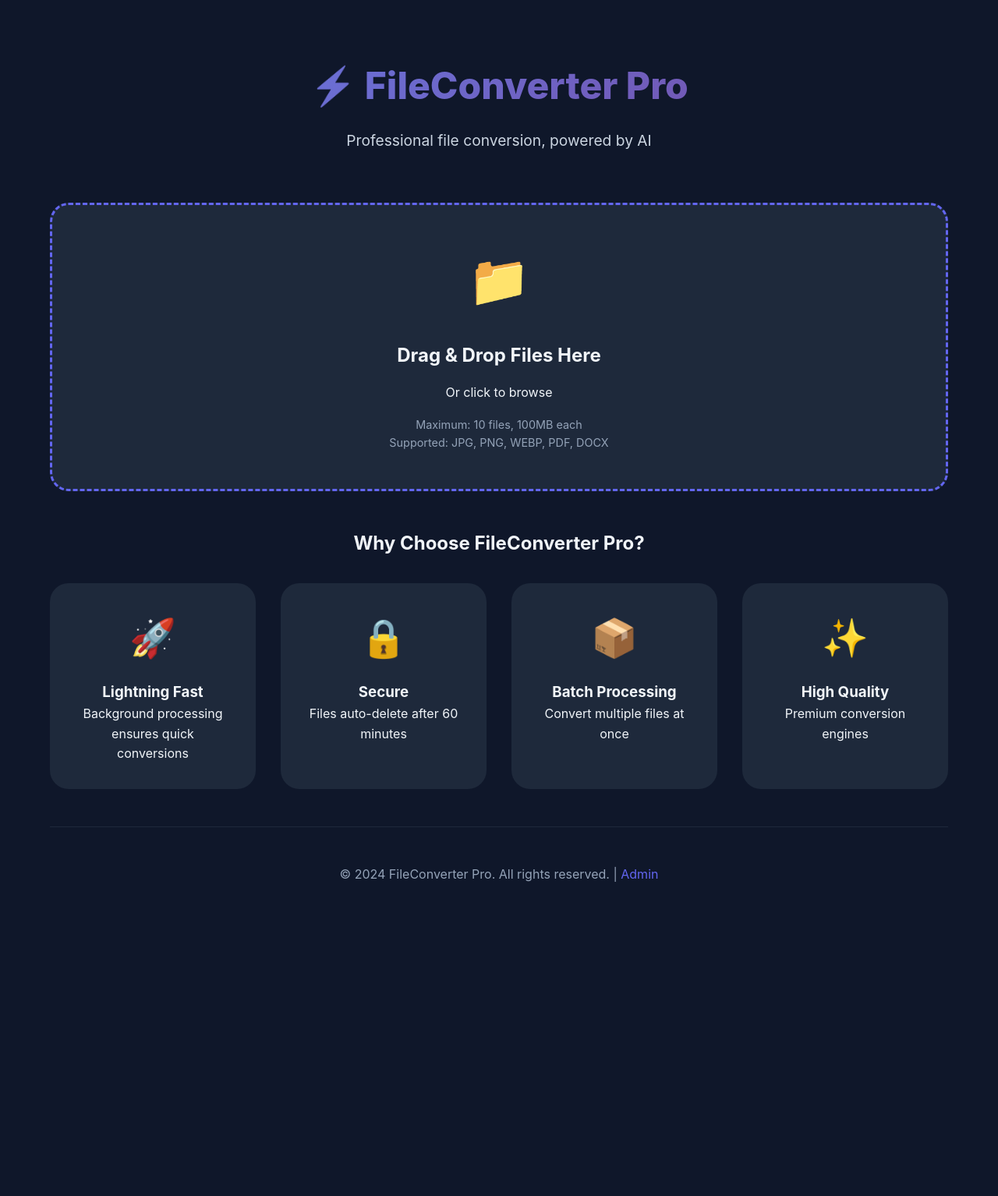
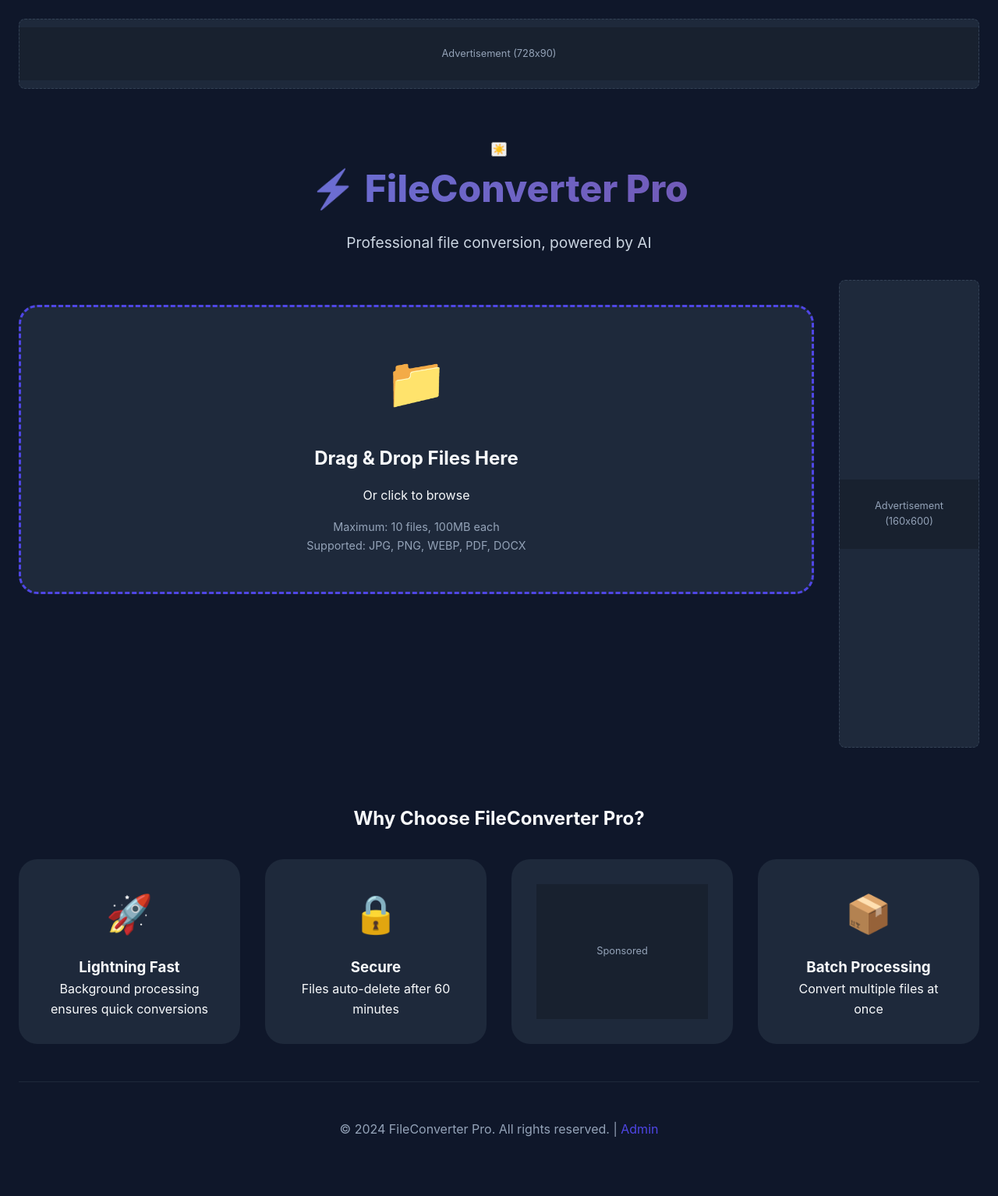
Before and after one commit to athefe-tanjavoor/converterApp, a FastAPI app: page / in a window 1280 px wide. Shown: the whole page at 78% size. Before the commit the page ends 1131 px from the top, so only its background shows below. Run offline with FastAPI, Linux system fonts and the light colour scheme; parts of the project's set-up code (start-up, migrations or seed data) failed here and were passed over.

Commit message:
first commit

```diff
--- a/app/static/css/style.css
+++ b/app/static/css/style.css
@@ -1,30 +1,30 @@
 /* FileConverter Pro - Modern Styling */
 
 :root {
-    /* Color Scheme */
-    --primary-color: #6366f1;
-    --primary-dark: #4f46e5;
+    /* Core Colors - Dark Mode (Default) */
+    --primary-color: #4f46e5;
+    --primary-dark: #4338ca;
     --secondary-color: #8b5cf6;
+
+    --bg-primary: #0f172a;
+    --bg-secondary: #1e293b;
+    --bg-card: #1e293b;
+    --bg-hover: #334155;
+
+    --text-primary: #f8fafc;
+    --text-secondary: #cbd5e1;
+    --text-muted: #94a3b8;
+
+    --border-color: #334155;
+
     --success-color: #10b981;
     --error-color: #ef4444;
     --warning-color: #f59e0b;
     --info-color: #3b82f6;
 
-    /* Gradients */
     --gradient-primary: linear-gradient(135deg, #667eea 0%, #764ba2 100%);
     --gradient-success: linear-gradient(135deg, #10b981 0%, #059669 100%);
     --gradient-error: linear-gradient(135deg, #ef4444 0%, #dc2626 100%);
-
-    /* Backgrounds */
-    --bg-primary: #0f172a;
-    --bg-secondary: #1e293b;
-    --bg-card: #1e293b;
-    --bg-hover: #334155;
-
-    /* Text Colors */
-    --text-primary: #f1f5f9;
-    --text-secondary: #cbd5e1;
-    --text-muted: #94a3b8;
 
     /* Spacing */
     --spacing-xs: 0.5rem;
@@ -33,7 +33,7 @@
     --spacing-lg: 2rem;
     --spacing-xl: 3rem;
 
-    /* Border Radius */
+    /* Radius */
     --radius-sm: 0.5rem;
     --radius-md: 1rem;
     --radius-lg: 1.5rem;
@@ -42,7 +42,24 @@
     --shadow-sm: 0 1px 2px 0 rgba(0, 0, 0, 0.05);
     --shadow-md: 0 4px 6px -1px rgba(0, 0, 0, 0.1);
     --shadow-lg: 0 10px 15px -3px rgba(0, 0, 0, 0.3);
-    --shadow-xl: 0 20px 25px -5px rgba(0, 0, 0, 0.5);
+}
+
+/* Light Mode Overrides */
+[data-theme="light"] {
+    --bg-primary: #f8fafc;
+    --bg-secondary: #ffffff;
+    --bg-card: #ffffff;
+    --bg-hover: #f1f5f9;
+
+    --text-primary: #0f172a;
+    --text-secondary: #334155;
+    --text-muted: #64748b;
+
+    --border-color: #e2e8f0;
+
+    --shadow-sm: 0 1px 2px 0 rgba(0, 0, 0, 0.05);
+    --shadow-md: 0 4px 6px -1px rgba(0, 0, 0, 0.05);
+    --shadow-lg: 0 10px 15px -3px rgba(0, 0, 0, 0.05);
 }
 
 /* Reset & Base Styles */
@@ -60,9 +77,92 @@ body {
     min-height: 100vh;
 }
 
+/* Main Layout with Sidebar */
+.main-layout {
+    display: flex;
+    gap: var(--spacing-lg);
+    align-items: flex-start;
+}
+
+.content-area {
+    flex: 1;
+    min-width: 0; /* Prevents overflow */
+}
+
+.sidebar-ads {
+    width: 180px;
+    flex-shrink: 0;
+    display: none; /* Hidden on mobile */
+}
+
+@media (min-width: 1024px) {
+    .sidebar-ads {
+        display: block;
+    }
+}
+
+/* Ad Containers */
+.ad-container {
+    background: var(--bg-card);
+    border-radius: var(--radius-sm);
+    overflow: hidden;
+    margin-bottom: var(--spacing-md);
+    display: flex;
+    justify-content: center;
+    align-items: center;
+    border: 1px dashed var(--bg-hover);
+}
+
+.ad-leaderboard {
+    width: 100%;
+    min-height: 90px;
+    margin-bottom: var(--spacing-lg);
+}
+
+.ad-skyscraper {
+    min-height: 600px;
+    position: sticky;
+    top: var(--spacing-md);
+}
+
+.ad-rectangle {
+    min-height: 250px;
+    min-width: 300px;
+}
+
+.ad-placeholder {
+    width: 100%;
+    height: 100%;
+    display: flex;
+    justify-content: center;
+    align-items: center;
+    background: rgba(0, 0, 0, 0.2);
+    color: var(--text-muted);
+    font-size: 0.8rem;
+    padding: var(--spacing-md);
+    text-align: center;
+}
+
+.ad-feature .ad-placeholder {
+    min-height: 150px;
+}
+
+/* Result Grid (Card + Ad) */
+.result-grid {
+    display: flex;
+    gap: var(--spacing-md);
+    flex-wrap: wrap;
+    justify-content: center;
+}
+
+.result-card {
+    flex: 1;
+    min-width: 300px;
+}
+
 /* Container */
 .container {
-    max-width: 1200px;
+    max-width: 1280px; /* Increased for sidebar */
     margin: 0 auto;
     padding: var(--spacing-md);
 }
@@ -70,7 +170,7 @@ body {
 /* Header */
 header {
     text-align: center;
-    padding: var(--spacing-xl) 0 var(--spacing-lg);
+    padding: var(--spacing-lg) 0; /* Reduced padding */
 }
 
 header h1 {
--- a/app/static/js/main.js
+++ b/app/static/js/main.js
@@ -29,8 +29,37 @@ let pollingInterval = null;
 
 // Initialize
 document.addEventListener('DOMContentLoaded', () => {
+    setupThemeToggle();
     setupEventListeners();
 });
+
+// Theme Toggle Logic
+function setupThemeToggle() {
+    const themeToggle = document.getElementById('theme-toggle');
+    const iconSpan = themeToggle.querySelector('.icon');
+
+    // Check saved preference
+    const savedTheme = localStorage.getItem('theme') || 'dark';
+    document.documentElement.setAttribute('data-theme', savedTheme);
+    updateThemeIcon(savedTheme, iconSpan);
+
+    themeToggle.addEventListener('click', () => {
+        const currentTheme = document.documentElement.getAttribute('data-theme');
+        const newTheme = currentTheme === 'light' ? 'dark' : 'light';
+
+        document.documentElement.setAttribute('data-theme', newTheme);
+        localStorage.setItem('theme', newTheme);
+        updateThemeIcon(newTheme, iconSpan);
+    });
+}
+
+function updateThemeIcon(theme, iconSpan) {
+    if (theme === 'light') {
+        iconSpan.textContent = '🌙'; // Moon for light mode
+    } else {
+        iconSpan.textContent = '☀️'; // Sun for dark mode
+    }
+}
 
 // Setup Event Listeners
 function setupEventListeners() {
--- a/app/templates/index.html
+++ b/app/templates/index.html
@@ -8,12 +8,24 @@
 </head>
 <body>
     <div class="container">
+        <!-- Ad Placement: Top Leaderboard -->
+        <div class="ad-container ad-leaderboard">
+            <div class="ad-placeholder">
+                <span>Advertisement (728x90)</span>
+            </div>
+        </div>
+
         <header>
+            <button class="theme-toggle" id="theme-toggle" aria-label="Toggle Dark/Light Mode">
+                <!-- Sun Icon (for Dark Mode) -->
+                <span class="icon">☀️</span>
+            </button>
             <h1>⚡ {{app_name}}</h1>
             <p class="tagline">Professional file conversion, powered by AI</p>
         </header>
 
-        <main>
+        <main class="main-layout">
+            <div class="content-area">
                 <!-- Upload Section -->
                 <section class="upload-section">
                     <div class="upload-zone" id="upload-zone">
@@ -61,6 +73,7 @@
 
                 <!-- Result Section -->
                 <section class="result-section" id="result-section" style="display: none;">
+                    <div class="result-grid">
                         <div class="result-card success" id="success-card" style="display: none;">
                             <div class="result-icon">✅</div>
                             <h3>Conversion Complete!</h3>
@@ -71,6 +84,14 @@
                             <button class="btn btn-secondary" id="convert-another">Convert Another</button>
                         </div>
 
+                        <!-- Ad Placement: Rectangle (In Result) -->
+                        <div class="ad-container ad-rectangle">
+                            <div class="ad-placeholder">
+                                <span>Advertisement (300x250)</span>
+                            </div>
+                        </div>
+                    </div>
+
                     <div class="result-card error" id="error-card" style="display: none;">
                         <div class="result-icon">❌</div>
                         <h3>Conversion Failed</h3>
@@ -78,6 +99,17 @@
                         <button class="btn btn-secondary" id="try-again">Try Again</button>
                     </div>
                 </section>
+            </div>
+
+            <!-- Ad Placement: Sidebar Skyscraper (Desktop only usually) -->
+            <aside class="sidebar-ads">
+                <div class="ad-container ad-skyscraper">
+                    <div class="ad-placeholder">
+                        <span>Advertisement (160x600)</span>
+                    </div>
+                </div>
+            </aside>
+        </main>
 
         <!-- Features Section -->
         <section class="features">
@@ -93,19 +125,19 @@
                     <h3>Secure</h3>
                     <p>Files auto-delete after 60 minutes</p>
                 </div>
+                <!-- Ad Placement: In-Feed Feature -->
+                <div class="feature-card ad-feature">
+                    <div class="ad-placeholder small">
+                        <span>Sponsored</span>
+                    </div>
+                </div>
                 <div class="feature-card">
                     <div class="feature-icon">📦</div>
                     <h3>Batch Processing</h3>
                     <p>Convert multiple files at once</p>
                 </div>
-                    <div class="feature-card">
-                        <div class="feature-icon">✨</div>
-                        <h3>High Quality</h3>
-                        <p>Premium conversion engines</p>
-                    </div>
             </div>
         </section>
-        </main>
 
         <footer>
             <p>&copy; 2024 {{app_name}}. All rights reserved. | <a href="/admin">Admin</a></p>
```
Lines whose indentation alone changed are shown as unchanged.
